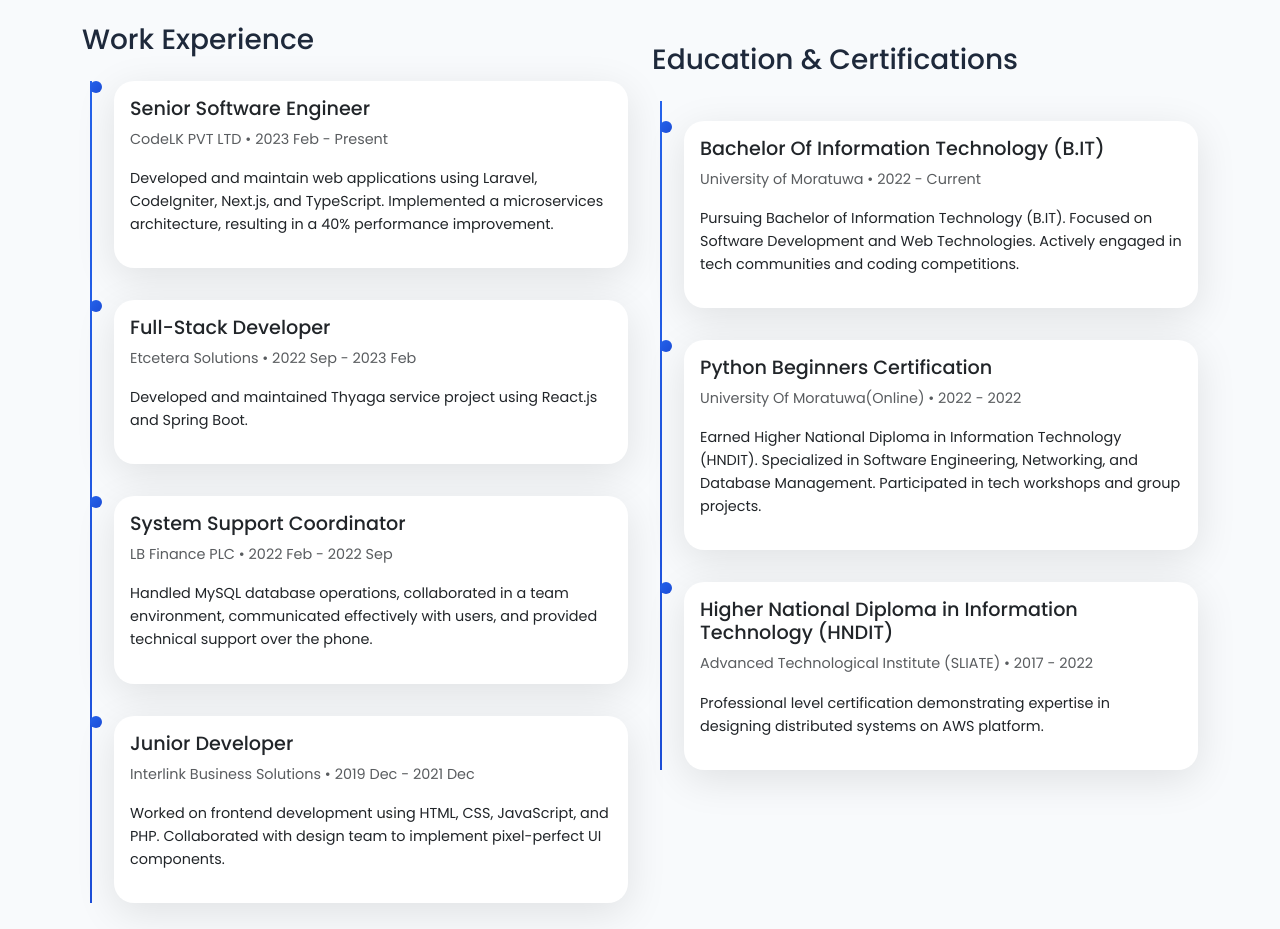
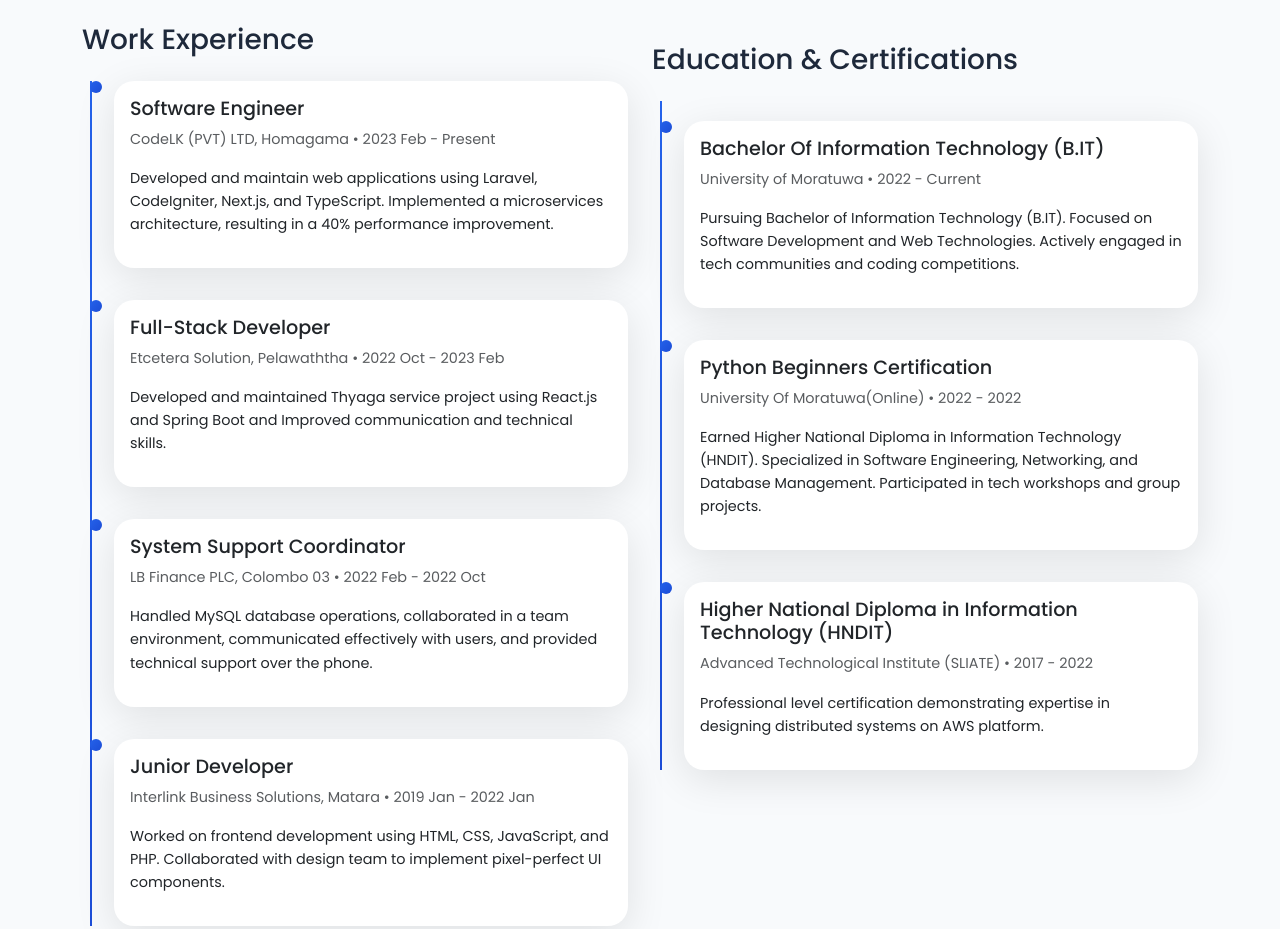
Before and after one commit to pramodyadeshan/my-portfolio, a plain HTML site: page index.html in a window 1280 px wide. Shown: the part 4277-5206 px from the top of the page. Drawn offline with nearby package versions, Linux system fonts and the light colour scheme.

Commit message:
portfolio website

```diff
--- a/index.html
+++ b/index.html
@@ -332,8 +332,8 @@
                     <div class="timeline-item">
                         <div class="card">
                             <div class="card-body">
-                                <h5>Senior Software Engineer</h5>
-                                <p class="text-muted">CodeLK PVT LTD • 2023 Feb - Present</p>
+                                <h5>Software Engineer</h5>
+                                <p class="text-muted">CodeLK (PVT) LTD, Homagama • 2023 Feb - Present</p>
                                 <p>Developed and maintain web applications using Laravel, CodeIgniter, Next.js, and TypeScript. Implemented a microservices architecture, resulting in a 40% performance improvement.</p>
                             </div>
                         </div>
@@ -342,8 +342,8 @@
                         <div class="card">
                             <div class="card-body">
                                 <h5>Full-Stack Developer</h5>
-                                <p class="text-muted">Etcetera Solutions • 2022 Sep - 2023 Feb</p>
-                                <p>Developed and maintained Thyaga service project using React.js and Spring Boot.</p>
+                                <p class="text-muted">Etcetera Solution, Pelawaththa • 2022 Oct - 2023 Feb</p>
+                                <p>Developed and maintained Thyaga service project using React.js and Spring Boot and Improved communication and technical skills.</p>
                             </div>
                         </div>
                     </div>
@@ -351,7 +351,7 @@
                         <div class="card">
                             <div class="card-body">
                                 <h5>System Support Coordinator</h5>
-                                <p class="text-muted">LB Finance PLC • 2022 Feb - 2022 Sep</p>
+                                <p class="text-muted">LB Finance PLC, Colombo 03 • 2022 Feb - 2022 Oct</p>
                                 <p>Handled MySQL database operations, collaborated in a team environment, communicated effectively with users, and provided technical support over the phone.</p>
                             </div>
                         </div>
@@ -360,7 +360,7 @@
                         <div class="card">
                             <div class="card-body">
                                 <h5>Junior Developer</h5>
-                                <p class="text-muted">Interlink Business Solutions • 2019 Dec - 2021 Dec</p>
+                                <p class="text-muted">Interlink Business Solutions, Matara • 2019 Jan - 2022 Jan</p>
                                 <p>Worked on frontend development using HTML, CSS, JavaScript, and PHP. Collaborated with design team to implement pixel-perfect UI components.</p>
                             </div>
                         </div>
```
Also changed, not shown: 3 other files.
